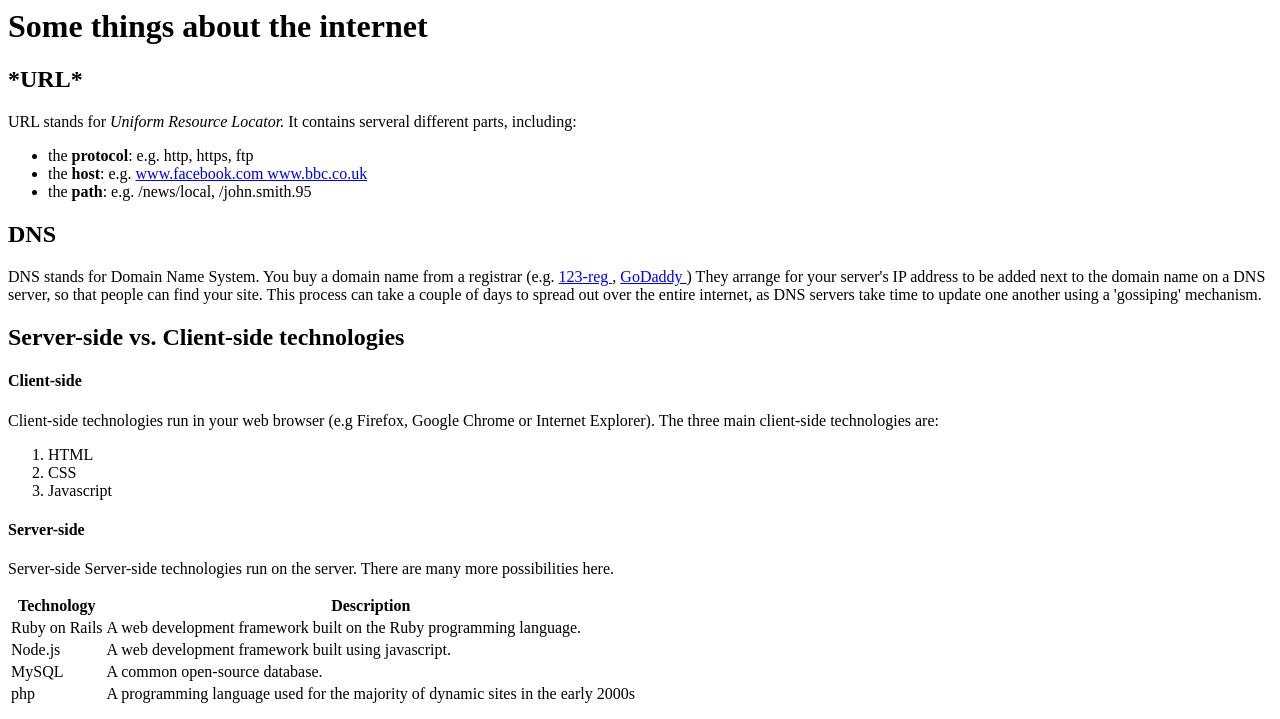
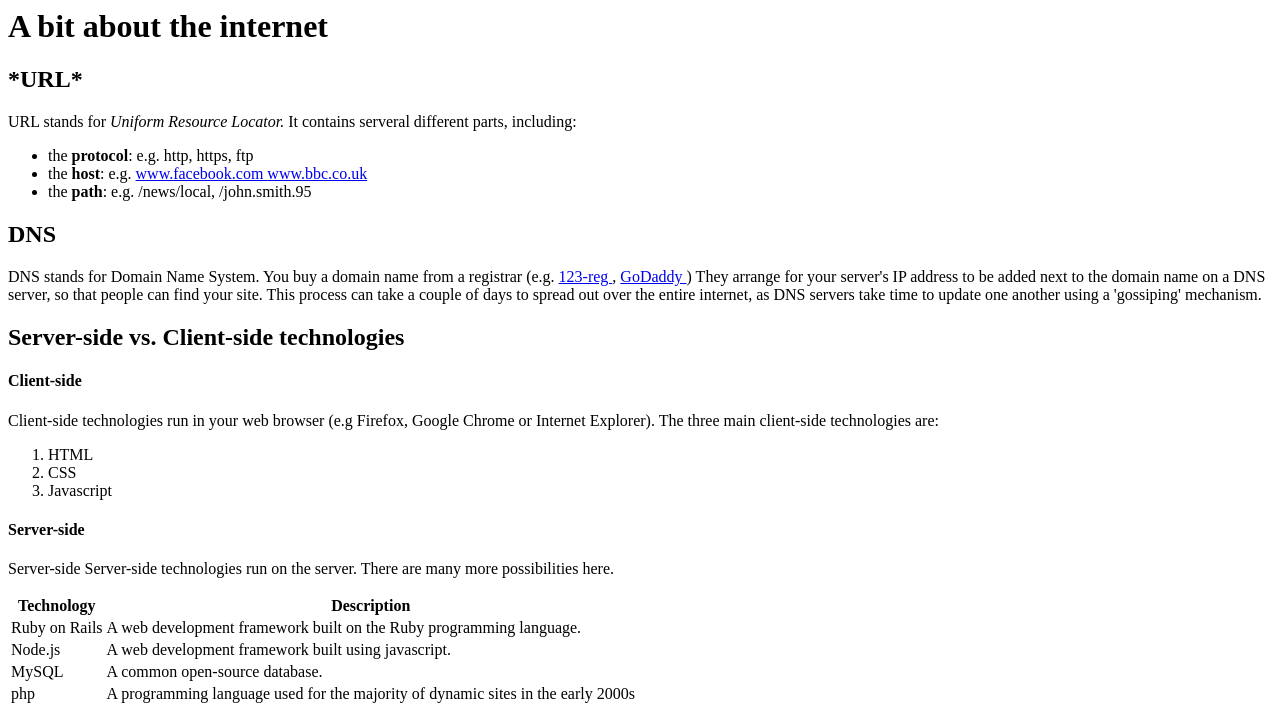
Before and after one commit to TasGTL/Test-session, a plain HTML site: page index.html in a window 1280 px wide. Shown: the top 719 px of the page. Drawn offline with Linux system fonts and the light colour scheme.

Commit message:
Edited text

```diff
--- a/index.html
+++ b/index.html
@@ -5,7 +5,7 @@
 
 <body>
 
-  <h1> Some things about the internet </h1>
+  <h1> A bit about the internet </h1>
 
   <h2> *URL* </h2>
 
```
